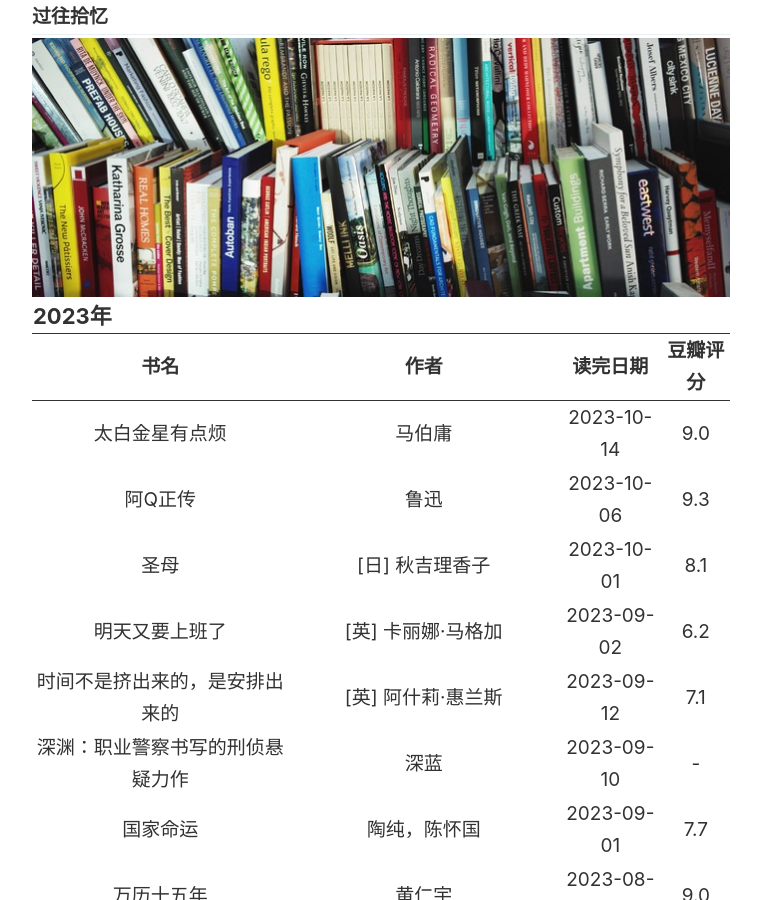
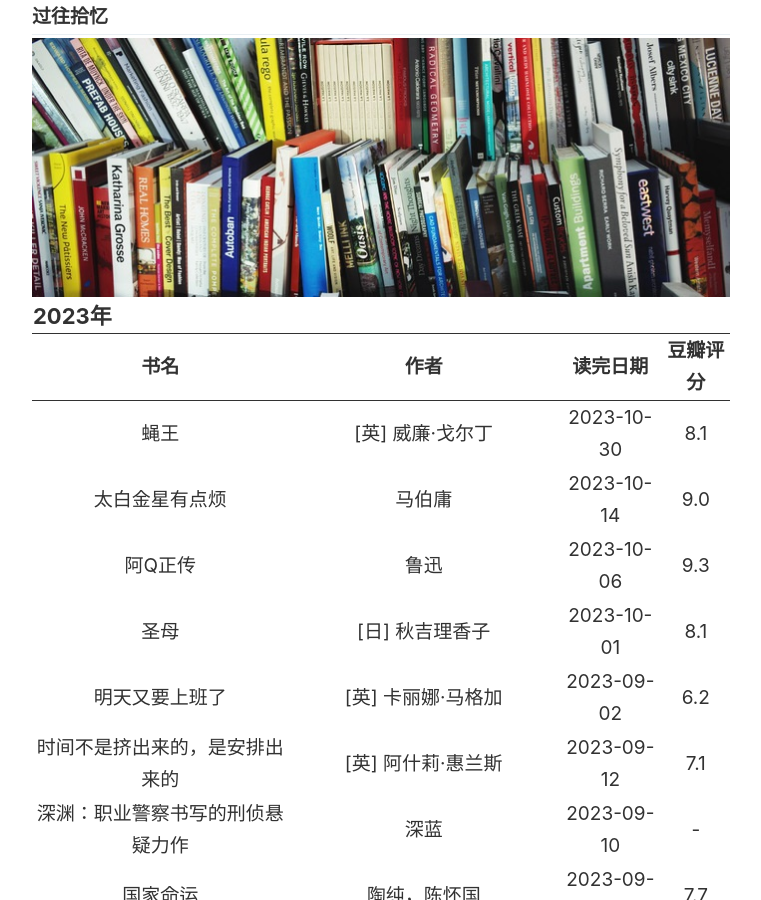
Before and after one commit to SWHL/SWHL.github.io, a Jekyll site: the page built from _pages/books.md, in a window 1280 px wide and 900 px high. Shown: the whole window, without its empty margins (259-1020 px from the left). Built offline with Jekyll 4.4.1, drawn with Linux system fonts in a browser that asks for light colours.

Commit message:
Update files

```diff
--- a/_pages/books.md
+++ b/_pages/books.md
@@ -16,6 +16,12 @@ image: "./images/pages/books.jpg"
         </tr>
 　　</thead>
     <tbody>
+    　　<tr>
+    　　　　　<td><a href="https://book.douban.com/subject/35764764/" target="_blank">蝇王</a></td>
+    　　　　　<td>[英] 威廉·戈尔丁</td>
+    　　　　　<td>2023-10-30</td>
+    　　　　　<td>8.1</td>
+    　　</tr>
     　　<tr>
     　　　　　<td><a href="https://book.douban.com/subject/36328704/" target="_blank">太白金星有点烦</a></td>
     　　　　　<td>马伯庸</td>
```
Also changed, not shown: _pages/videos.md (+5 -0 lines).
